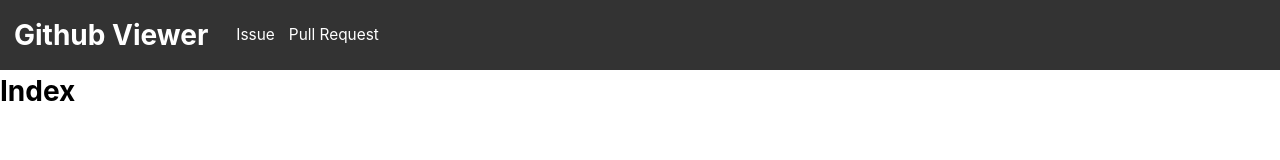
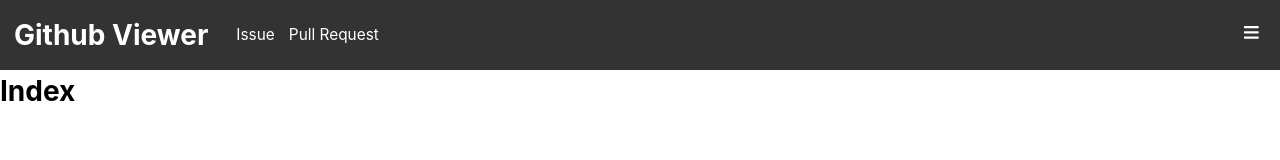
Before and after one commit to yukiyohure/redux-github-viewer, a React (Create React App) app: page / in a window 1280 px wide. Shown: the top 160 px of the page. Built offline with nearby package versions, Linux system fonts and the light colour scheme.

Commit message:
create header except dropdown menu

```diff
--- /dev/null
+++ b/src/components/organisms/DropdownMenu.js
@@ -0,0 +1,24 @@
+import React from 'react';
+import styled from 'styled-components';
+import { FontAwesomeIcon } from '@fortawesome/react-fontawesome';
+import { faBars } from '@fortawesome/free-solid-svg-icons';
+
+const Container = styled.div`
+  padding: .5rem;
+  font-size: 1.2rem;
+`;
+
+const MenuIcon = styled(FontAwesomeIcon)`
+  cursor: pointer;
+  color: white;
+`;
+
+const DropdownMenu = () => {
+  return (
+    <Container>
+      <MenuIcon icon={faBars} />
+    </Container>
+  );
+}
+
+export default DropdownMenu;
--- a/src/components/organisms/Header.js
+++ b/src/components/organisms/Header.js
@@ -2,10 +2,12 @@
 import styled from 'styled-components';
 import { Link } from 'react-router-dom';
 import { colors } from '../../variables';
+import DropdownMenu from './DropdownMenu';
 
 const HeaderContainer = styled.div`
   display: flex;
   align-items: cener;
+  justify-content: space-between;
   background: ${colors.backgroundBlack};
   padding: 1rem;
 `;
@@ -52,12 +54,13 @@
       <HeaderLinkList>
         {links.map((link) => {
           return (
-            <li key={link.key}> {/* Reactが効率よく差分抽出できるように一意のkeyを渡してあげる */}
+            <li key={link.key}> {/* Reactが効率よくリストの差分抽出できるように一意のkeyを渡してあげる */}
               <Link to={link.to}>{link.linkText}</Link>
             </li>
           );
         })}
       </HeaderLinkList>
+      <DropdownMenu />
     </HeaderContainer>
     </>
   );
```
Also changed, not shown: 1 other file (tests, documents, lock files or other folders).
